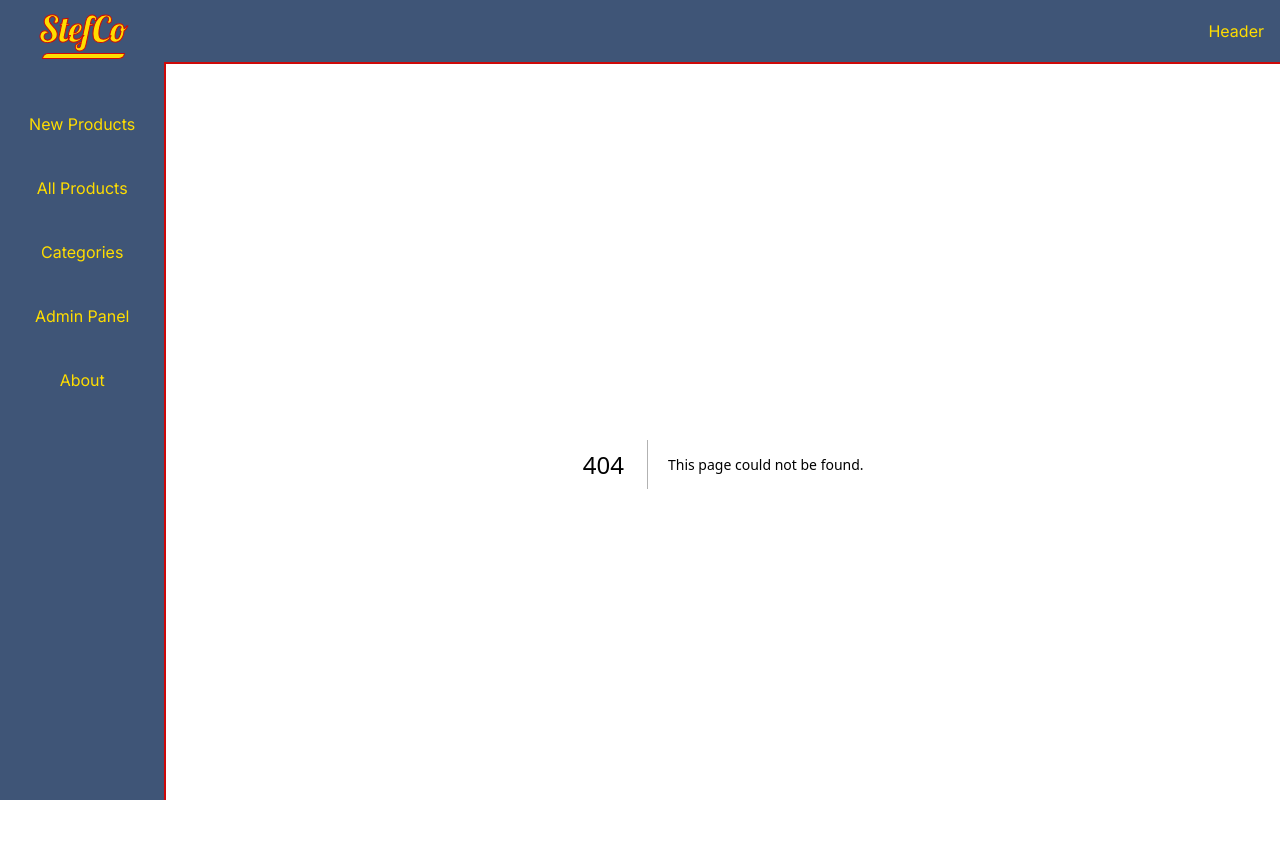
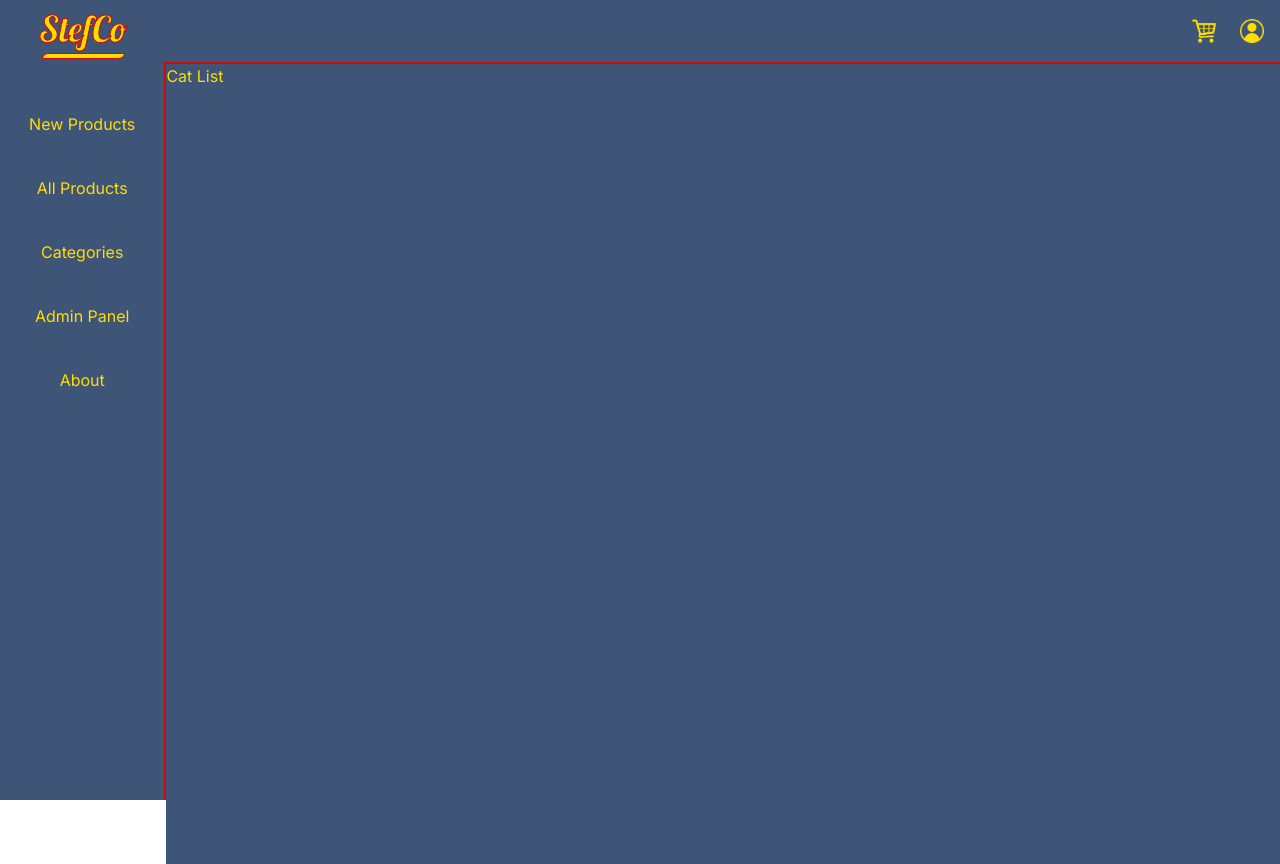
Before and after one commit to stefegg/stef-co, a Next.js app: page /categories in a window 1280 px wide. Before the commit this address had no page. Built offline with nearby package versions, Linux system fonts and the light colour scheme; no server answers; the database is empty.

Commit message:
update header style to include icons, grab categories from DB and skeleton out categories page

```diff
--- /dev/null
+++ b/src/app/categories/page.tsx
@@ -0,0 +1,21 @@
+import prisma from "../../../lib/prisma";
+import CategoryList from "../components/categoryList";
+
+async function getCategories() {
+  "use server";
+  const res = await prisma.category.findMany({
+    include: {
+      products: true,
+    },
+  });
+  return res;
+}
+
+export default async function Categories() {
+  const categories = await getCategories();
+  return (
+    <>
+      <CategoryList categories={categories} />
+    </>
+  );
+}
--- /dev/null
+++ b/src/app/components/categoryList.tsx
@@ -0,0 +1,17 @@
+"use client";
+import { Category } from "@prisma/client";
+import { ThemeContext } from "../providers/theme-provider";
+import { useContext } from "react";
+import { themeGen } from "../utils";
+
+type CategoryListProps = {
+  categories: Category[];
+};
+
+export default function CategoryList(props: CategoryListProps) {
+  const { categories } = props;
+  const { appTheme } = useContext(ThemeContext);
+  return (
+    <div className={`flex flex-row h-full ${themeGen(appTheme)}`}>Cat List</div>
+  );
+}
--- a/src/app/components/header.tsx
+++ b/src/app/components/header.tsx
@@ -4,10 +4,25 @@ import { ThemeContext } from "../providers/theme-provider";
 import { useContext, useState } from "react";
 import { HeaderMenu } from "./headerMenu";
 import { themeGen } from "../utils";
+import Image from "next/image";
+import accountIcon from "../../../public/icons/account.png";
+import cartIcon from "../../../public/icons/cart_png.png";
 
 export function Header() {
   const { appTheme } = useContext(ThemeContext);
   const [showDrop, setShowDrop] = useState(false);
+
+  const getFilter = () => {
+    if (appTheme === "Classic") {
+      return "invert(86%) sepia(21%) saturate(3341%) hue-rotate(360deg) brightness(105%) contrast(101%)";
+    } else {
+      return "invert(44%) sepia(97%) saturate(749%) hue-rotate(88deg) brightness(99%) contrast(104%)";
+    }
+  };
+
+  const iconStyle = {
+    filter: getFilter(),
+  };
 
   return (
     <span
@@ -17,9 +32,27 @@ export function Header() {
     >
       <div
         className="ml-auto cursor-pointer"
+        onClick={() => console.log("coming soon")}
+      >
+        <Image
+          src={cartIcon}
+          height={24}
+          width={24}
+          alt="cart Icon"
+          style={iconStyle}
+        />
+      </div>
+      <div
+        className="ml-6 cursor-pointer"
         onClick={() => setShowDrop(!showDrop)}
       >
-        Header
+        <Image
+          src={accountIcon}
+          height={24}
+          width={24}
+          alt="Account Icon"
+          style={iconStyle}
+        />
       </div>
       <div className={`fixed top-14 right-4  ${showDrop ? "flex" : "hidden"}`}>
         <HeaderMenu setShowDrop={setShowDrop} />
--- a/src/app/globals.css
+++ b/src/app/globals.css
@@ -19,6 +19,6 @@
     -webkit-text-stroke: 2px #03c51d;
   }
   .font-outline-4 {
-    -webkit-text-stroke: 1px #363636;
+    -webkit-text-stroke: 1px #000000;
   }
 }
```
Also changed, not shown: public/icons/account.png (added), public/icons/cart_png.png (added).
